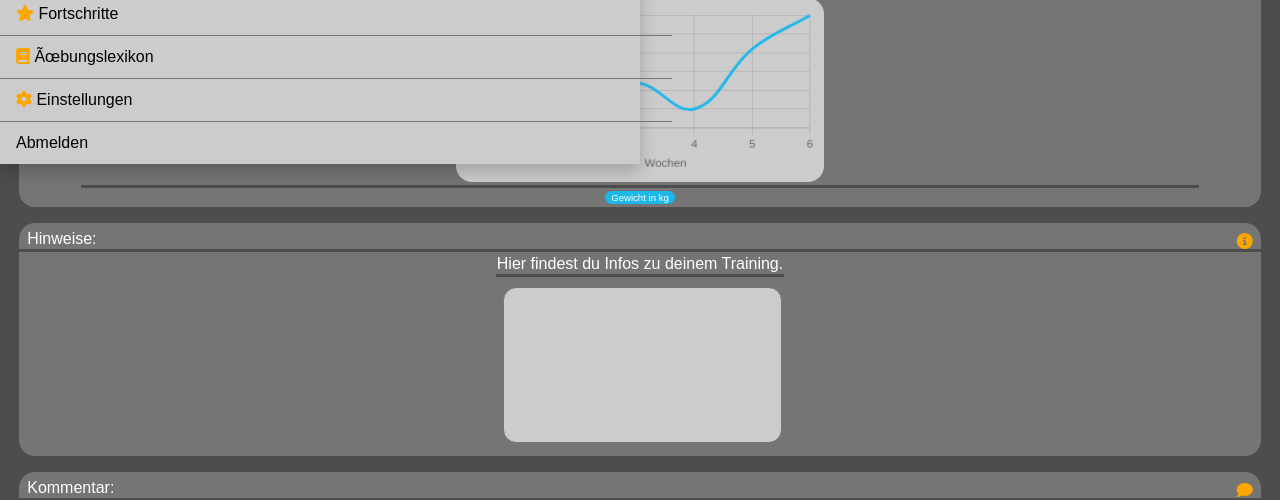
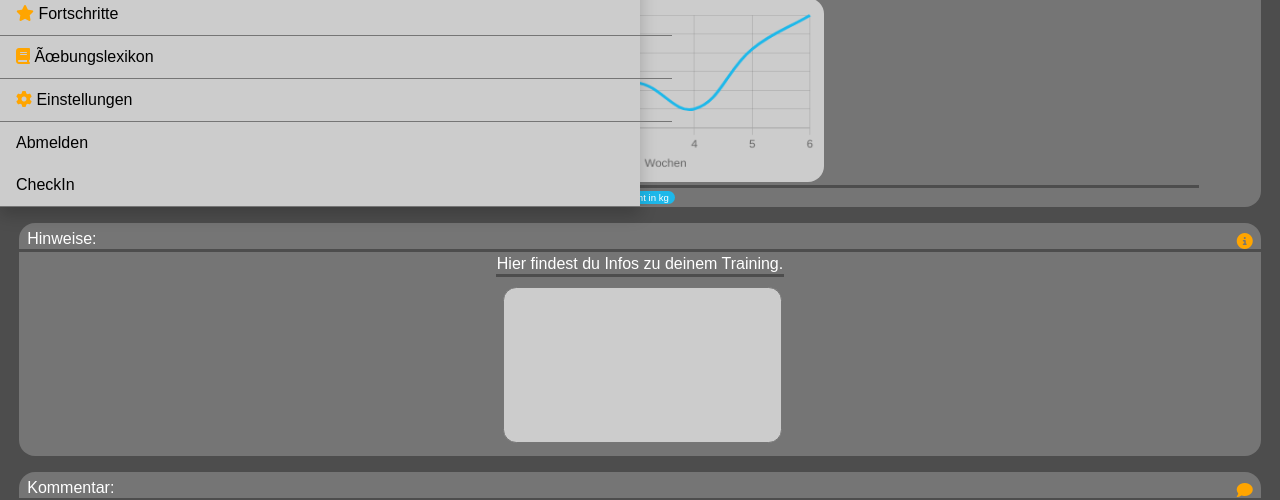
Before and after one commit to poisonalex/poisonalexTraining.github.io, a plain HTML site: page index.html in a window 1280 px wide. Shown: the part 232-732 px from the top of the page. Drawn offline with Linux system fonts and the light colour scheme; a web font is replaced by a local one.

Commit message:
Add files via upload

```diff
--- a/index.html
+++ b/index.html
@@ -29,6 +29,7 @@
             <a href="/EinstellungKunde/00TrainingsappEinstellungKunde.html"><i class="fa-solid fa-gear"></i>
                 Einstellungen</a>
             <a style="border-bottom: hidden;" href="/TrainingsappLogin.html">Abmelden</a>
+            <a href="./0TrainingsappCheckinKunde.html">CheckIn</a>
         </div>
     </div>
 
```
